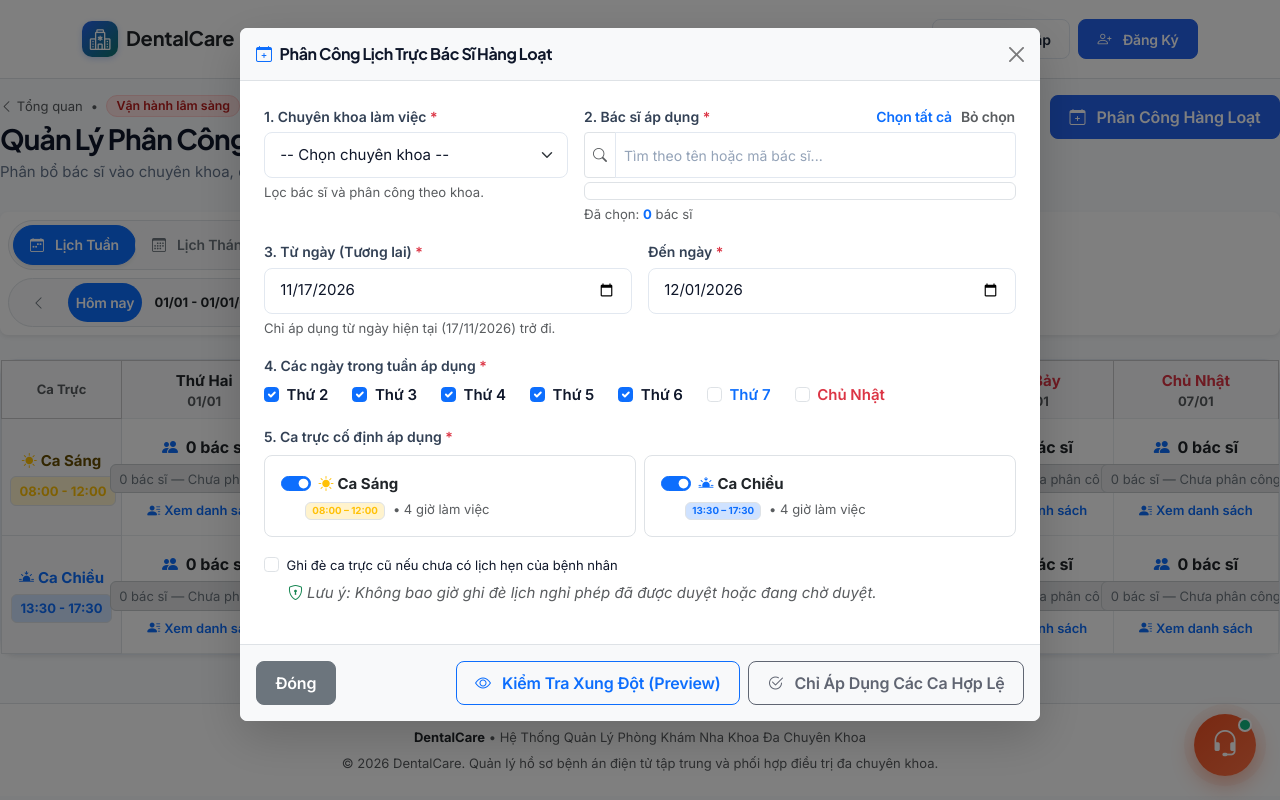
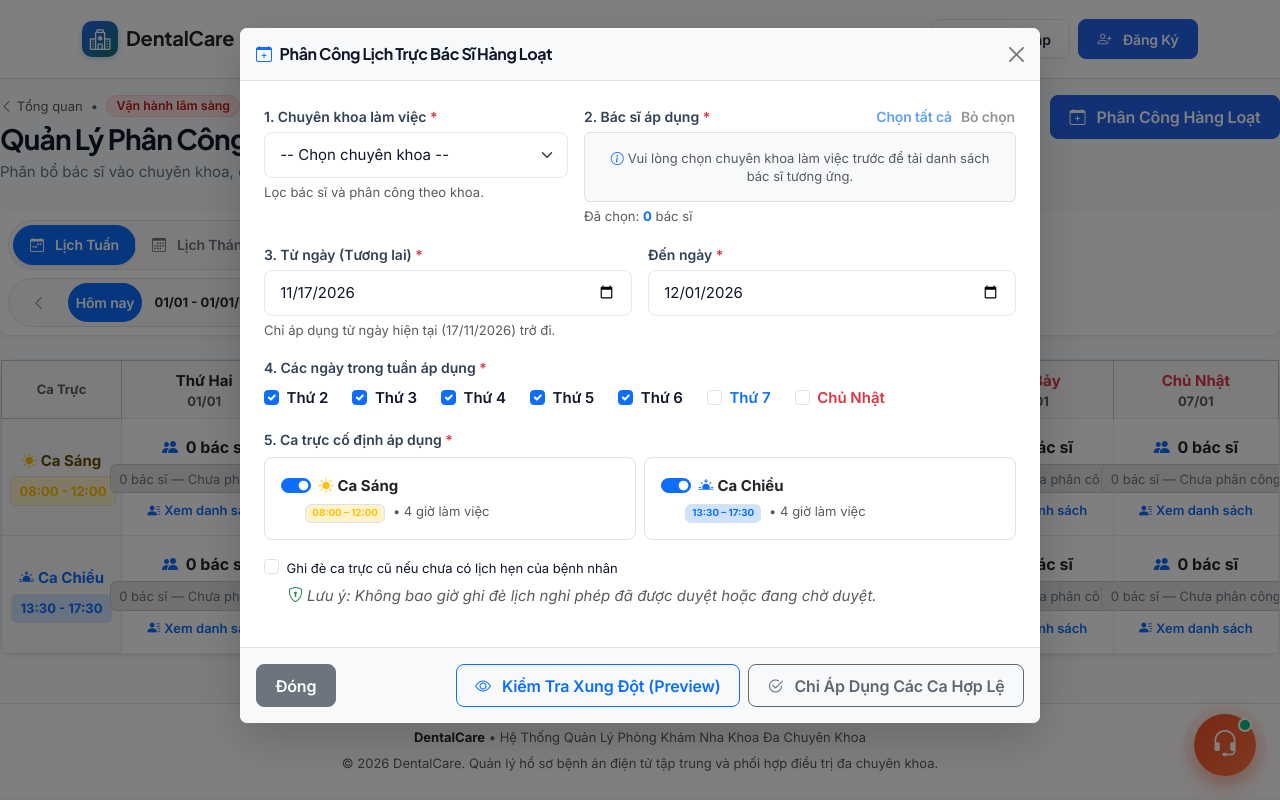
Before and after one commit to kaybern1512/SWP391_Group6, an ASP.NET Core app: template FE/DentalClinic.Web/Views/Admin/DentistSchedule/Index.cshtml in a window 1280 px wide, after a click on "Phân Công Hàng Loạt". Run offline with ASP.NET Core 8, Linux system fonts and the light colour scheme; the template is opened without the code that fills it, so the values that code supplies are empty; database files in the repository are not loaded; some libraries are stand-ins or nearby versions.

Commit message:
fix(ux-p1): resolve P1 defects on waiting timer timezone, booking time labels, and bulk scheduling doctor filtering (BUG-07, BUG-08, BUG-09)

```diff
--- a/FE/DentalClinic.Web/Views/Admin/DentistSchedule/_DentistScheduleModals.cshtml
+++ b/FE/DentalClinic.Web/Views/Admin/DentistSchedule/_DentistScheduleModals.cshtml
@@ -37,16 +37,21 @@
                         <div class="col-md-7">
                             <div class="d-flex justify-content-between align-items-center mb-1">
                                 <label class="form-label fw-semibold small mb-0">2. Bác sĩ áp dụng <span class="text-danger">*</span></label>
-                                <div class="btn-group btn-group-sm">
-                                    <button type="button" class="btn btn-link btn-xs p-0 text-decoration-none me-2 text-primary" onclick="bulkSelectAllDoctors(true)">Chọn tất cả</button>
-                                    <button type="button" class="btn btn-link btn-xs p-0 text-decoration-none text-muted" onclick="bulkSelectAllDoctors(false)">Bỏ chọn</button>
+                                <div class="btn-group btn-group-sm" id="bulkDoctorSelectAllGroup">
+                                    <button type="button" class="btn btn-link btn-xs p-0 text-decoration-none me-2 text-primary" id="btnBulkSelectAll" onclick="bulkSelectAllDoctors(true)">Chọn tất cả</button>
+                                    <button type="button" class="btn btn-link btn-xs p-0 text-decoration-none text-muted" id="btnBulkDeselectAll" onclick="bulkSelectAllDoctors(false)">Bỏ chọn</button>
                                 </div>
                             </div>
 
                             <!-- Search box -->
-                            <div class="input-group input-group-sm mb-1">
+                            <div class="input-group input-group-sm mb-1" id="bulkDoctorSearchGroup">
                                 <span class="input-group-text bg-white"><i class="bi bi-search text-muted"></i></span>
                                 <input type="text" id="bulkDoctorSearch" class="form-control" placeholder="Tìm theo tên hoặc mã bác sĩ..." oninput="filterBulkDoctors()">
+                            </div>
+
+                            <!-- Guidance Notice when no Department selected -->
+                            <div id="bulkDoctorEmptyDeptNotice" class="border rounded p-3 text-center text-muted small bg-light mb-1" style="display: none;">
+                                <i class="bi bi-info-circle me-1 text-primary"></i>Vui lòng chọn chuyên khoa làm việc trước để tải danh sách bác sĩ tương ứng.
                             </div>
 
                             <!-- Doctor Checkbox List Container -->
@@ -536,12 +541,37 @@
     // Handle department change in bulk schedule modal
     function handleBulkDepartmentChange() {
         const deptId = document.getElementById('bulkDepartmentId')?.value;
+        const container = document.getElementById('bulkDoctorListContainer');
+        const emptyNotice = document.getElementById('bulkDoctorEmptyDeptNotice');
+        const searchGroup = document.getElementById('bulkDoctorSearchGroup');
+        const btnSelectAll = document.getElementById('btnBulkSelectAll');
+        const btnDeselectAll = document.getElementById('btnBulkDeselectAll');
+
+        if (!deptId) {
+            if (container) container.style.display = 'none';
+            if (searchGroup) searchGroup.style.display = 'none';
+            if (emptyNotice) emptyNotice.style.display = 'block';
+            if (btnSelectAll) btnSelectAll.disabled = true;
+            if (btnDeselectAll) btnDeselectAll.disabled = true;
+
+            // Uncheck all doctors when no department is selected
+            document.querySelectorAll('.bulk-dentist-checkbox').forEach(cb => cb.checked = false);
+            syncBulkDentistSelection();
+            invalidateBulkPreview();
+            return;
+        }
+
+        if (container) container.style.display = 'block';
+        if (searchGroup) searchGroup.style.display = 'flex';
+        if (emptyNotice) emptyNotice.style.display = 'none';
+        if (btnSelectAll) btnSelectAll.disabled = false;
+        if (btnDeselectAll) btnDeselectAll.disabled = false;
+
         const items = document.querySelectorAll('#bulkDoctorListContainer .doctor-item');
-
         items.forEach(item => {
             const deptIdsStr = item.getAttribute('data-dept-ids') || '';
             const deptIds = deptIdsStr ? deptIdsStr.split(',') : [];
-            const matchesDept = !deptId || deptIds.includes(deptId);
+            const matchesDept = deptIds.includes(deptId);
 
             if (matchesDept) {
                 item.style.display = '';
--- a/FE/DentalClinic.Web/Views/Receptionist/Appointments/TodayCheckIn.cshtml
+++ b/FE/DentalClinic.Web/Views/Receptionist/Appointments/TodayCheckIn.cshtml
@@ -350,7 +350,7 @@
                                         <span class="badge bg-success px-3 py-2">
                                             <i class="bi bi-check-all me-1"></i>Đã Check-in
                                         </span>
-                                        <div class="mt-1" data-timer-type="waiting" data-checkin-time="@(appt.CheckedInAt?.ToString("o") ?? appt.CreatedAt.ToString("o"))">
+                                        <div class="mt-1" data-timer-type="waiting" data-checkin-time="@(DateTime.SpecifyKind(appt.CheckedInAt ?? appt.CreatedAt, DateTimeKind.Utc).ToString("yyyy-MM-ddTHH:mm:ssZ"))">
                                             <span class="text-muted small"><i class="bi bi-clock me-1"></i>Đang chờ...</span>
                                         </div>
                                         <div class="waiting-alert-badge mt-1"></div>
```
Also changed, not shown: FE/DentalClinic.Web/Views/Patient/Appointment/Detail.cshtml (+7 -1 lines), FE/DentalClinic.Web/wwwroot/js/receptionist-queue.js (+11 -2 lines).
